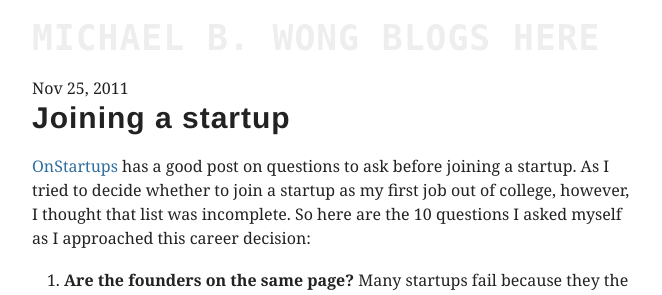
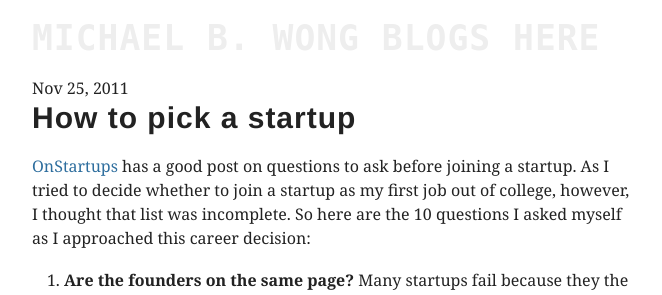
Before and after one commit to mbwong/mbwong.github.com, a Jekyll site: the page built from _posts/2011-11-25-10-questions-to-ask-before-joining-a-startup.md, in a window 1280 px wide. Shown: the top 295 px of the page, without its empty margins (308-970 px from the left). Built offline with Jekyll 4.4.1, drawn with Linux system fonts in a browser that asks for light colours.

Commit message:
Update 2011-11-25-10-questions-to-ask-before-joining-a-startup.md

```diff
--- a/_posts/2011-11-25-10-questions-to-ask-before-joining-a-startup.md
+++ b/_posts/2011-11-25-10-questions-to-ask-before-joining-a-startup.md
@@ -2,10 +2,10 @@
 tags:
 - life
 - career
-title: Joining a startup
+title: How to pick a startup
 layout: post
 ---
-# Joining a startup
+# How to pick a startup
 
 [OnStartups](http://onstartups.com/tabid/3339/bid/122/Joining-A-Startup-Top-6
 -Questions-You-Should-Ask.aspx) has a good post on questions to ask before
```
